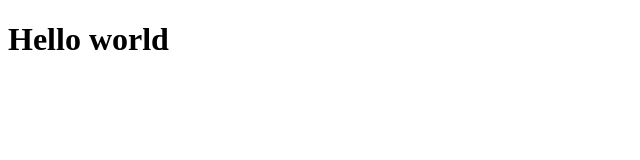
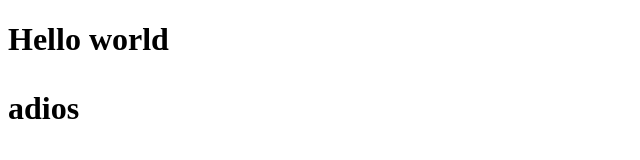
Before and after one commit to MarkoLutskiy/ku, a plain HTML site: page index.html in a window 1280 px wide. Shown: the whole page, without its empty margins (0-640 px from the left). Drawn offline with Linux system fonts and the light colour scheme.

Commit message:
Update index.html

```diff
--- a/index.html
+++ b/index.html
@@ -7,12 +7,11 @@
     <title>Магазин пончиків</title>
 </head>
 <style>
-/* Стилі пиши тут :) */
 
 </style>
 <body>
 <h1> Hello world <h1>
-
+<p>adios<p>
 
 
 
```
